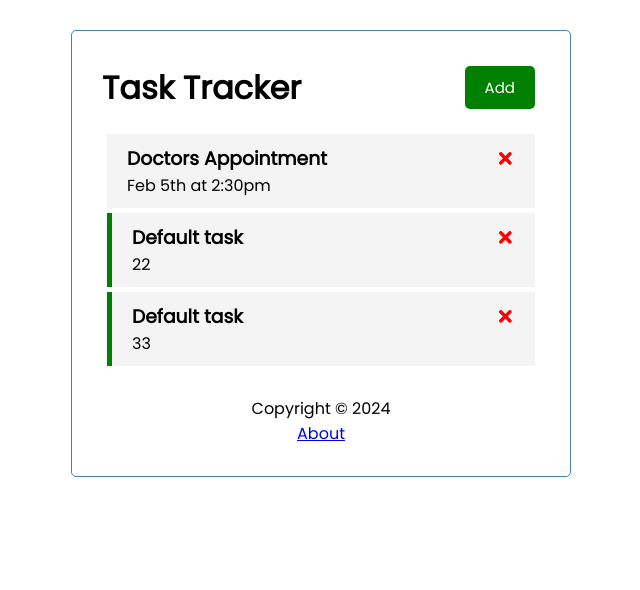
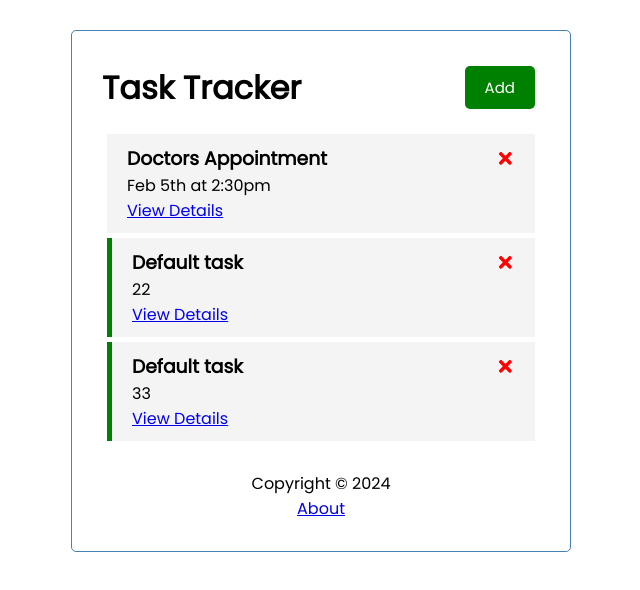
Before and after one commit to tamim36/task-tracker, a React (Create React App) app: page / in a window 1280 px wide. Shown: the top 590 px of the page, without its empty margins (319-959 px from the left). Built offline with nearby package versions, Linux system fonts and the light colour scheme; data requests are answered from the project's data file.

Commit message:
adding task details and adding routing

```diff
--- a/src/App.js
+++ b/src/App.js
@@ -5,6 +5,7 @@ import Tasks from "./components/Tasks";
 import { useState, useEffect } from "react";
 import { BrowserRouter as Router, Route, Routes } from 'react-router-dom'
 import About from "./components/About";
+import TaskDetails from "./components/TaskDetails";
 
 // 57 min
 
@@ -108,6 +109,7 @@ function App() {
           } />
 
           <Route path="/about" element={<About />} />
+          <Route path='task/details/:id' element={<TaskDetails />} />
         </Routes>
 
         <Footer />
--- a/src/components/Task.js
+++ b/src/components/Task.js
@@ -1,5 +1,6 @@
 import React from 'react'
 import { FaTimes } from 'react-icons/fa'
+import { Link } from 'react-router-dom'
 
 const Task = ({task, onDelete, onToggle}) => {
   return (
@@ -11,6 +12,7 @@ const Task = ({task, onDelete, onToggle}) => {
                 style={{color: 'red', cursor: 'pointer'}} />
         </h3>
         <p>{task.day}</p>
+        <Link to={`task/details/${task.id}`} > View Details </Link>
     </div>
   )
 }
--- /dev/null
+++ b/src/components/TaskDetails.js
@@ -0,0 +1,41 @@
+import { useState, useEffect } from 'react'
+import { useParams } from 'react-router-dom'
+
+const TaskDetails = () => {
+  const [loading, setLoading] = useState(true)
+  const [task, setTask] = useState({})
+  const [error, setError] = useState(null)
+
+  const params = useParams()
+
+  const fetchTask = async(id) => {
+    const res = await fetch(`http://localhost:5000/tasks/${id}`)
+    const data = await res.json()
+
+    return data
+  }
+
+  useEffect(() => {
+    const getTask = async(id) => {
+      const taskDetails = await fetchTask(id)
+
+      console.log(taskDetails)
+      setTask(taskDetails)
+      setLoading(false)
+    }
+
+    getTask(params.id)
+  }, [])
+
+  return loading ? (
+    <h3>Loading ...</h3>
+  ) :
+  (
+    <div>
+      <h3>{task.text}</h3>
+      <p>{task.day}</p>
+    </div>
+  )
+}
+
+export default TaskDetails
```
